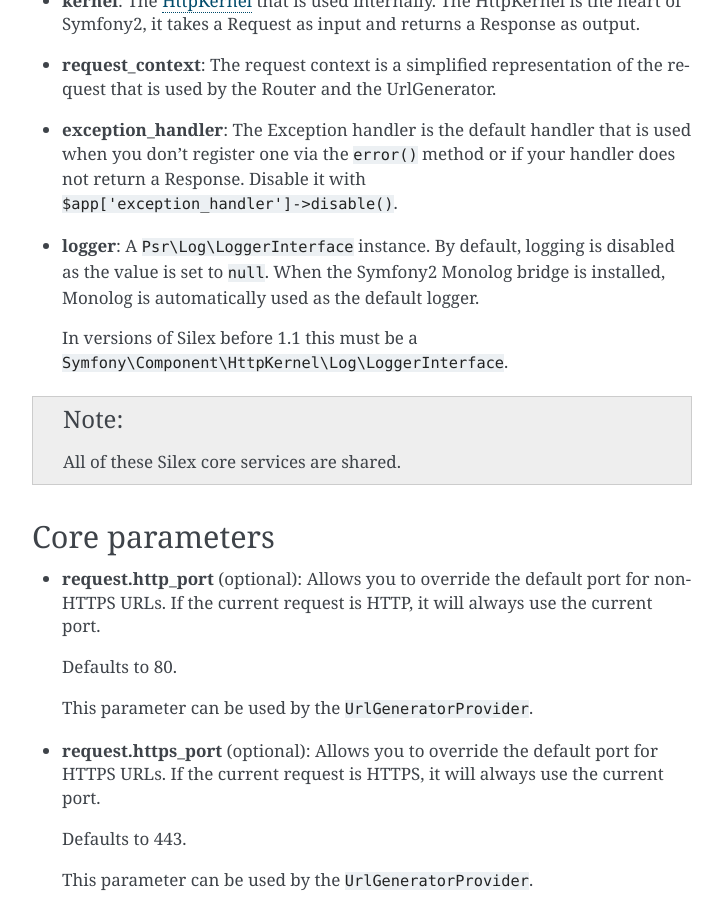
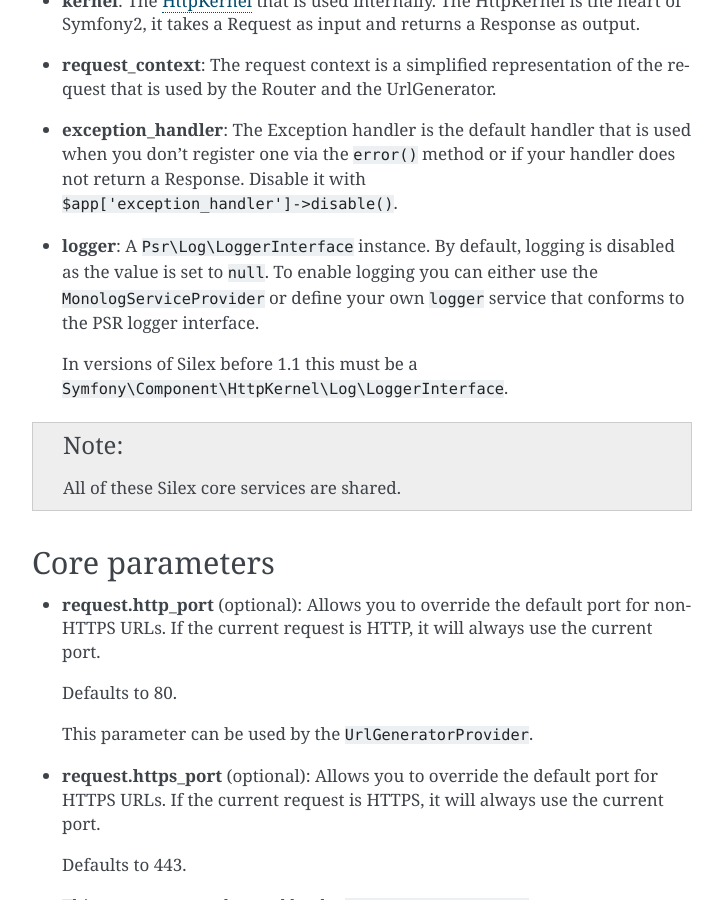
Before and after one commit to silexphp/Silex, a Sphinx documentation site: the page built from doc/services.rst, in a window 1280 px wide and 900 px high, scrolled down 4496 px. Shown: the whole window, without its empty margins (388-1111 px from the left). Built offline with Sphinx 7.4.7, drawn with Linux system fonts in a browser that asks for light colours.

Commit message:
Adjust docs on how to enable logger service

```diff
--- a/doc/services.rst
+++ b/doc/services.rst
@@ -226,8 +226,9 @@
   ``$app['exception_handler']->disable()``.
 
 * **logger**: A ``Psr\Log\LoggerInterface`` instance. By default, logging is
-  disabled as the value is set to ``null``. When the Symfony2 Monolog bridge is
-  installed, Monolog is automatically used as the default logger.
+  disabled as the value is set to ``null``. To enable logging you can either use
+  the ``MonologServiceProvider`` or define your own ``logger`` service that
+  conforms to the PSR logger interface.
 
   In versions of Silex before 1.1 this must be a
   ``Symfony\Component\HttpKernel\Log\LoggerInterface``.
```
